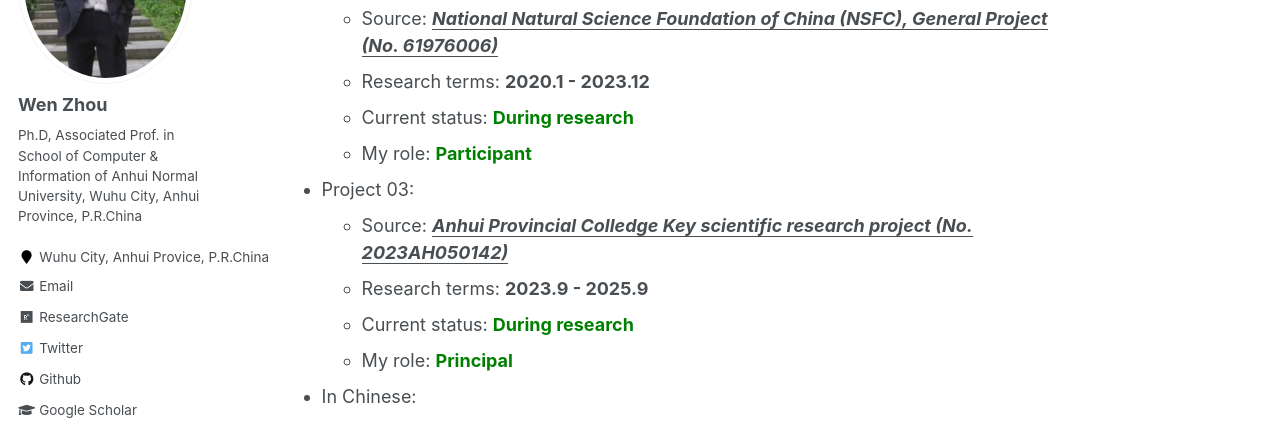
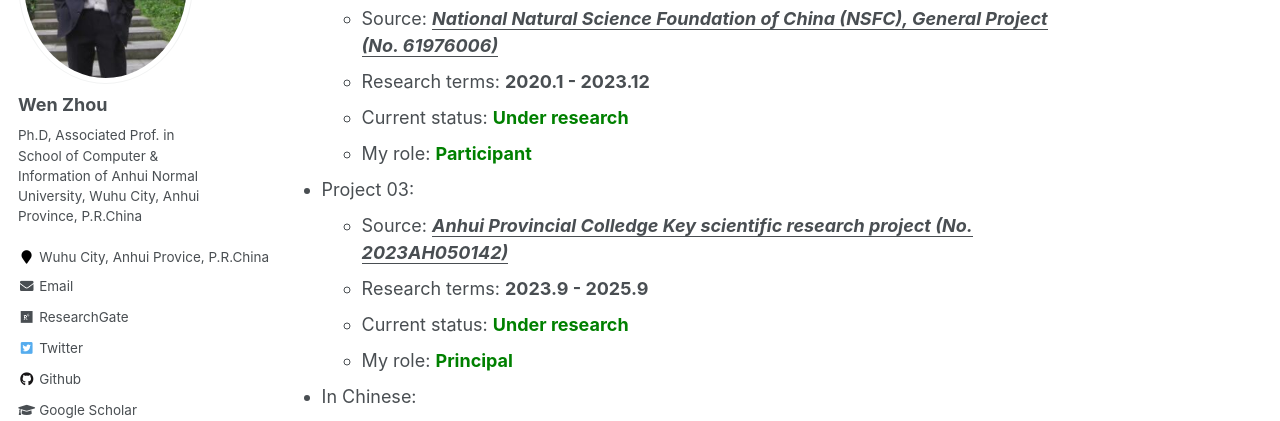
Before and after one commit to zhouwen327/zhouwen327.github.io, a Jekyll site: the page built from _projects/project01.md, in a window 1280 px wide and 900 px high, scrolled down 318 px. Shown: the part 153-574 px from the top of the window. Built offline with Jekyll 4.4.1, drawn with Linux system fonts in a browser that asks for light colours; some web fonts are replaced.

Commit message:
Update project01.md

```diff
--- a/_projects/project01.md
+++ b/_projects/project01.md
@@ -14,12 +14,12 @@ output: true
 + Project 02:
     + Source: <i><b><u>National Natural Science Foundation of China (NSFC), General Project (No. 61976006)</u></b></i>
     - Research terms: <b>2020.1 - 2023.12</b>
-    - Current status: <b><font color='green'>During research </font></b>
+    - Current status: <b><font color='green'>Under research </font></b>
     - My role:  <font color='green'><b>Participant</b></font>
 + Project 03:
     + Source: <i><b><u>Anhui Provincial Colledge Key scientific research project (No. 2023AH050142)</u></b></i>
     - Research terms: <b>2023.9 - 2025.9</b>
-    - Current status: <b><font color='green'>During research </font></b>
+    - Current status: <b><font color='green'>Under research </font></b>
     - My role:  <font color='green'><b>Principal</b></font>
 - In Chinese:
     - <font style='color: blue;'>国家自然科学基金青年项目NSFC (<u>No. 61902003</u>) "面向WebVR的轻量级三维模型检索关键技术研究", 2020.1-2022.12, 主持 (已结题)</font>
```
